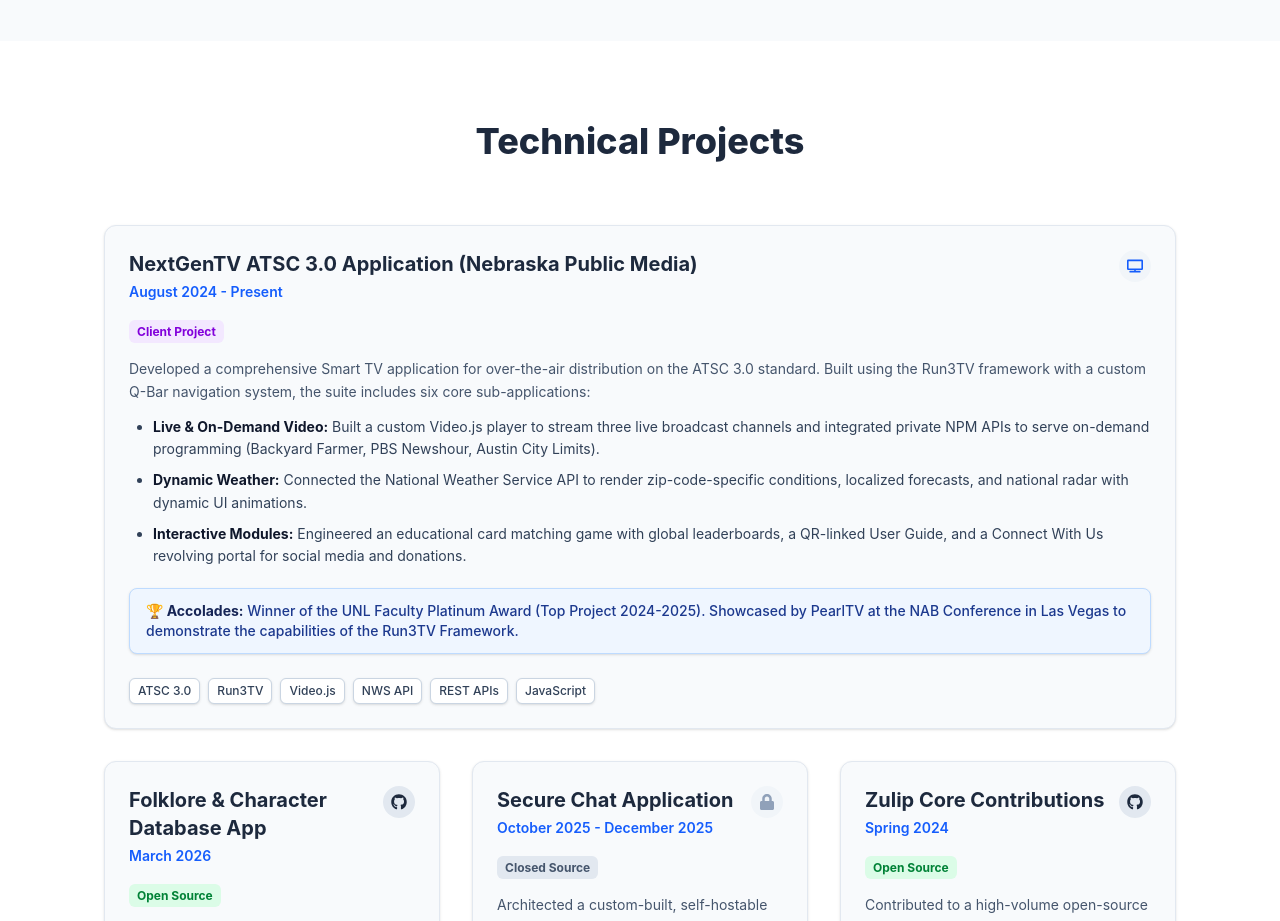
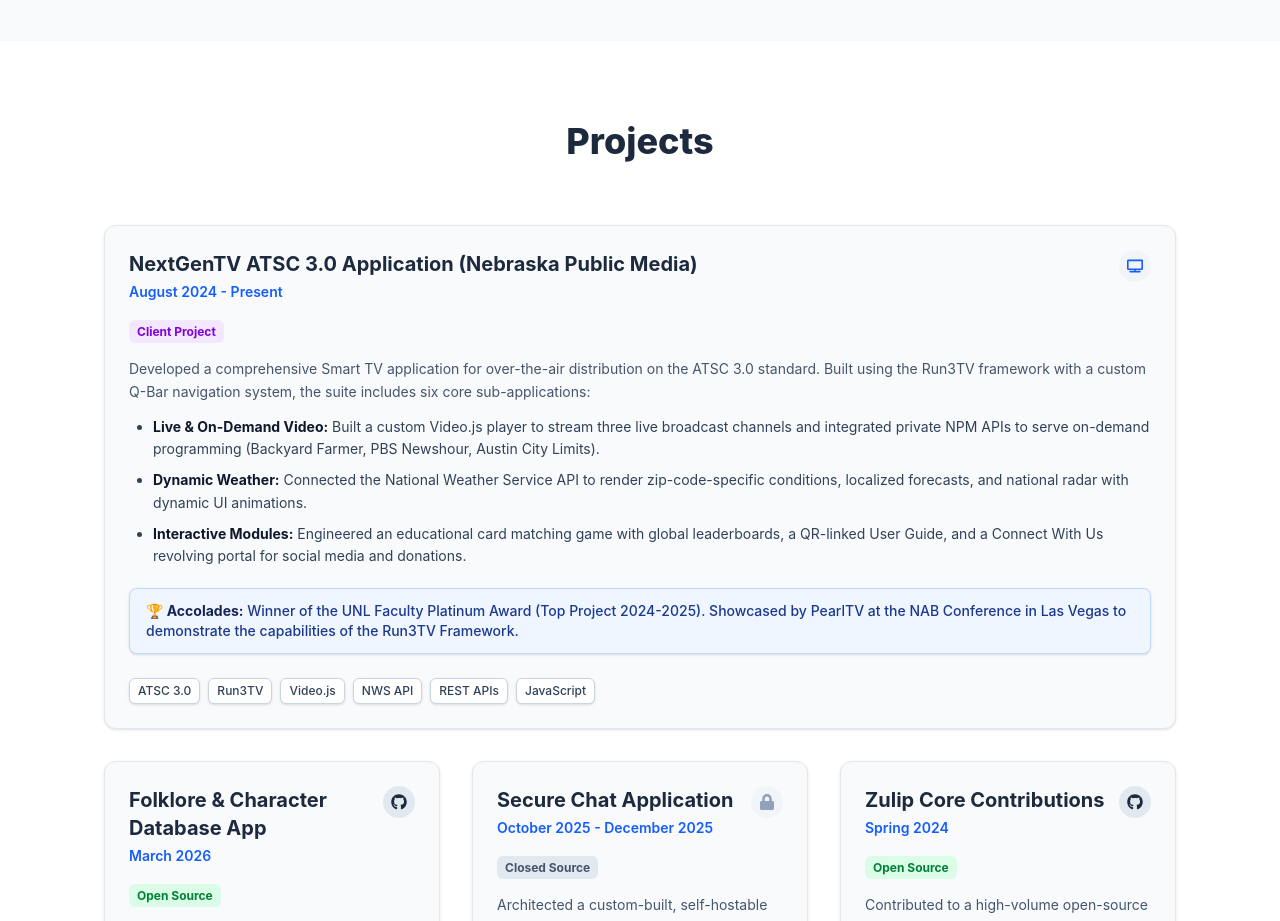
Before and after one commit to NaverJJV/naverjjv.github.io, a React (Vite) app: page / in a window 1280 px wide. Shown: the part 2740-3661 px from the top of the page. Built offline with nearby package versions, Linux system fonts and the light colour scheme.

Commit message:
Remove Technical from Projects

```diff
--- a/src/components/Projects.jsx
+++ b/src/components/Projects.jsx
@@ -78,7 +78,7 @@
         <section className="w-full py-20 bg-white text-slate-900">
             <div className="max-w-6xl mx-auto px-10">
                 <h2 className="text-4xl font-extrabold text-center mb-16 text-slate-800">
-                    Technical Projects
+                    Projects
                 </h2>
 
                 <div className="grid grid-cols-1 md:grid-cols-2 lg:grid-cols-3 gap-8">
```
